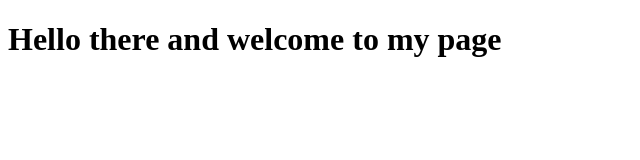
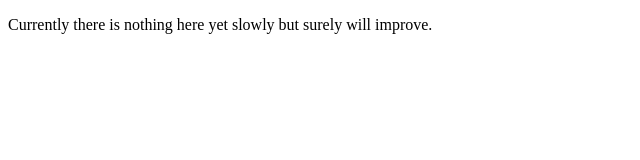
Before and after one commit to nickyanga/ProjectN, a plain HTML site: page index.html in a window 1280 px wide. Shown: the whole page, without its empty margins (0-640 px from the left). Drawn offline with Linux system fonts and the light colour scheme.

Commit message:
Minor changes to boyd

```diff
--- a/index.html
+++ b/index.html
@@ -4,9 +4,9 @@
     <meta charset="UTF-8">
     <meta name="viewport" content="width=device-width, initial-scale=1.0">
     <link rel="stylesheet" href="./CSS/main.css">
-    <title>Invoice App</title>
+    <title>My Page</title>
 </head>
 <body>
-    <h1>Hello there and welcome to my page</h1>
+   <p>Currently there is nothing here yet slowly but surely will improve.</p>
 </body>
 </html>
```
